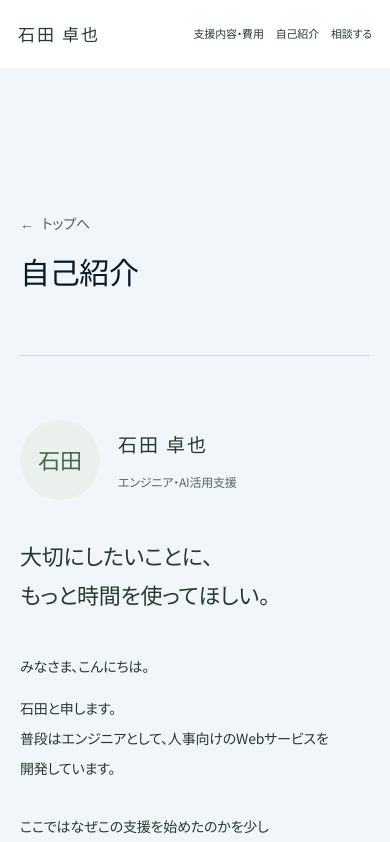
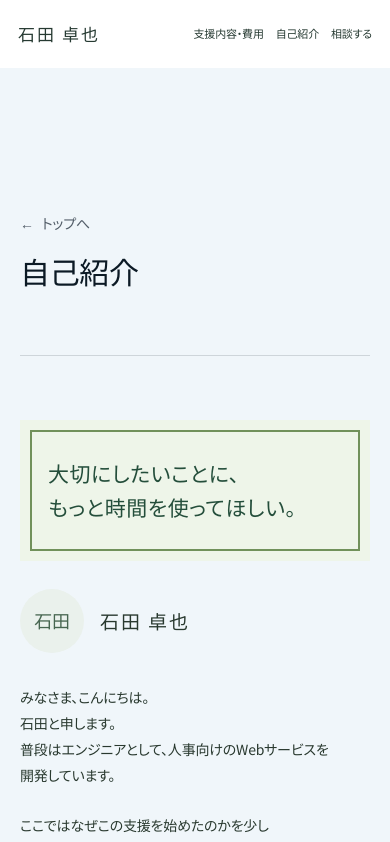
Before and after one commit to axhiz-dev/ishida-takuya, a Next.js app: page /business/profile in a window 390 px wide. Shown: the top 842 px of the page. Built offline with nearby package versions, Linux system fonts and the light colour scheme.

Commit message:
refine(business): simplify guide copy and add illustrated consultation steps

```diff
--- a/src/components/business/chat/SelfIntroduction.tsx
+++ b/src/components/business/chat/SelfIntroduction.tsx
@@ -4,17 +4,22 @@ import { profile } from "@/content/profile";
 import { BASE_PATH } from "@/config/site";
 import s from "./support.module.css";
 
-/** Set profile.photo to a public asset path when the owner's photo is supplied. */
-export function PersonIdentity({ compact = false }: { compact?: boolean }) {
-  return <div className={compact ? s.personCompact : s.person}>
-    {profile.photo ? <Image className={s.avatar} src={`${BASE_PATH}${profile.photo}`} alt="石田卓也の顔写真" width={96} height={96} /> : <div className={s.avatar} aria-label="顔写真は準備中です"><span aria-hidden="true">石田</span></div>}
-    <div><p className={s.personName}>石田 卓也</p><p className={s.personRole}>エンジニア・AI活用支援</p></div>
-  </div>;
+/** Reuse the owner's photo; never substitute a reference person's portrait. */
+export function PersonAvatar({ compact = false }: { compact?: boolean }) {
+  const className = compact ? `${s.avatar} ${s.avatarCompact}` : s.avatar;
+  return profile.photo
+    ? <Image className={className} src={`${BASE_PATH}${profile.photo}`} alt="石田卓也の顔写真" width={96} height={96} />
+    : <span className={className} aria-label="顔写真は準備中です"><span aria-hidden="true">石田</span></span>;
+}
+export function PersonIdentity() {
+  return <div className={s.person}><PersonAvatar /><p className={s.personName}>石田 卓也</p></div>;
 }
 export default function SelfIntroduction() {
   return <article className={s.letter}>
+    <header className={s.letterCover}>
+      <h2 className={s.letterTitle}><span>大切にしたいことに、</span><span>もっと時間を使ってほしい。</span></h2>
+    </header>
     <PersonIdentity />
-    <h2 className={s.letterTitle}>大切にしたいことに、もっと時間を使ってほしい。</h2>
     <div className={s.letterGroup}><p>みなさま、こんにちは。</p><p>石田と申します。<br />普段はエンジニアとして、人事向けのWebサービスを開発しています。</p></div>
     <div className={s.letterGroup}><p>ここではなぜこの支援を始めたのかを少しお話しさせてください。</p><p>私が何を大切にしているかを知ってもらうほうがお互いにとってよい仕事ができると思うからです。</p></div>
     <div className={s.letterGroup}><p>これまで、ピアニストや美容師、飲食店やライブハウスを営む方など、自分の好きなこと・強みを仕事にしている方々に出会ってきました。</p></div>
--- a/src/components/business/chat/support.module.css
+++ b/src/components/business/chat/support.module.css
@@ -4,7 +4,7 @@
 .panel [hidden] { display: none !important; }
 .panel button, .panel input, .panel textarea { font: inherit; }
 .panel button, .panel a, .panel summary { cursor: pointer; }
-.panel :focus-visible, .bridge :focus-visible { outline: 2px solid #376956; outline-offset: 4px; }
+.panel :focus-visible, .personLink:focus-visible { outline: 2px solid #376956; outline-offset: 4px; }
 .panelHeader { display: flex; align-items: center; justify-content: space-between; flex-shrink: 0; gap: 12px; padding: 18px 28px; border-bottom: 1px solid #e4eae6; }
 .panelHeader h1 { font: inherit; font-weight: 600; margin: 0; outline: none; }
 .close { display: grid; place-items: center; width: 44px; height: 44px; border-radius: 50%; }
@@ -16,7 +16,7 @@
 .eyebrow { font-size: 12px; color: #526b5c; margin: 0 0 12px; }
 .sectionTitle { font-size: clamp(23px, 3vw, 30px); line-height: 1.6; letter-spacing: .025em; margin: 0 0 18px; }
 .lead { color: #52615a; margin: 0 0 30px; }
-.priceGrid { display: grid; grid-template-columns: repeat(2, minmax(0, 1fr)); gap: 16px; margin: 28px 0; }
+.priceGrid { display: grid; grid-template-columns: repeat(2, minmax(0, 1fr)); gap: 16px; margin: 0 0 28px; }
 .priceCard { border: 1px solid #dce5df; padding: 24px; border-radius: 12px; }
 .priceCard:first-child { background: #f4f8f5; }
 .priceCard h3 { font-size: 18px; margin: 15px 0; }
@@ -32,43 +32,43 @@
 .costNote h3 { font-size: 15px; margin: 0 0 8px; }
 .costNote p { font-size: 13px; margin: 0; }
 .textLink { display: inline-flex; align-items: center; gap: 8px; color: #315f47; text-decoration: underline; text-underline-offset: 4px; font-size: 13px; min-height: 44px; }
-.process { list-style: none; padding: 0; margin: 30px 0 0; }
-.process li { display: grid; grid-template-columns: 34px minmax(0, 1fr); gap: 20px; padding: 26px 0; border-top: 1px solid #e1e8e3; }
-.stepNumber { color: #526b5c; font-size: 13px; padding-top: 3px; }
-.process h3 { margin: 0 0 10px; font-size: 18px; }
-.process p { margin: 0; font-size: 14px; }
-.process .result { margin-top: 16px; background: #f4f7f4; padding: 12px 16px; border-radius: 7px; font-size: 12px; }
-.result strong { font-size: 13px; font-weight: 500; }
+.process { list-style: none; padding: 0; margin: 0; }
+.process > li { position: relative; display: grid; grid-template-columns: minmax(0, 1fr) 230px; align-items: center; gap: 30px; padding: 0 0 58px; margin-bottom: 24px; }
+.process > li:last-child { padding-bottom: 0; margin-bottom: 0; }
+.stepNumber { display: block; color: #526b5c; font-size: 13px; letter-spacing: .1em; margin-bottom: 8px; }
+.process h3 { margin: 0 0 12px; font-size: 18px; }
+.process p { margin: 0; font-size: 14px; line-height: 1.85; }
+.process .result { margin-top: 14px; padding-top: 12px; border-top: 1px solid #dce5df; font-size: 12px; color: #526b5c; }
+.result strong { font-size: 12px; font-weight: 500; }
+.processComic { width: 100%; aspect-ratio: 1; overflow: hidden; position: relative; border-radius: 12px; }
+.processComic img { position: absolute; width: 200%; max-width: none; height: 200%; }
+.processArrow { position: absolute; left: calc(50% - 15px); bottom: 0; color: #526b5c; }
 .faqGroup { margin: 30px 0; }
 .faqGroup h3 { font-size: 13px; color: #526b5c; margin: 0 0 10px; }
 .faqGroup details { border-bottom: 1px solid #e1e8e3; }
 .faqGroup summary { padding: 18px 8px; font-size: 14px; font-weight: 500; }
 .faqGroup details[open] { background: #f6f9f6; }
 .faqGroup details p { margin: 0; padding: 0 20px 22px; font-size: 14px; }
-.person, .personCompact { display: flex; align-items: center; gap: 22px; }
-.avatar { width: 96px; height: 96px; border-radius: 50%; object-fit: cover; flex-shrink: 0; background: #eaf1ec; display: grid; place-items: center; color: #476650; font-size: 22px; }
+.person { display: flex; align-items: center; gap: 20px; margin: 0 0 32px; }
+.avatar { width: 88px; height: 88px; border-radius: 50%; object-fit: cover; flex-shrink: 0; background: #eaf1ec; display: grid; place-items: center; color: #476650; font-size: 22px; }
+.avatarCompact { width: 44px; height: 44px; font-size: 13px; }
 .personName { margin: 0; font-size: 21px; font-weight: 500; letter-spacing: .1em; }
-.personRole { margin: 4px 0 0; color: #59685f; font-size: 12px; }
-.personCompact { gap: 14px; }
-.personCompact .avatar { width: 54px; height: 54px; font-size: 14px; }
-.personCompact .personName { font-size: 16px; }
-.letter { max-width: 640px; margin: auto; color: #29392f; font-family: "Noto Sans JP", sans-serif; font-size: 15px; line-height: 2.15; }
-.letterTitle { margin: 36px 0; font-size: clamp(22px, 3vw, 28px); line-height: 1.8; }
-.letterGroup { margin: 0 0 32px; }
-.letterGroup p { margin: 0 0 12px; }
-.letterGroup ul { margin: 16px 0; }
-.letterGroup li { padding-left: 3px; margin: 6px 0; }
+.letter { max-width: 680px; margin: auto; color: #29392f; font-family: "Noto Sans JP", sans-serif; font-size: 15px; line-height: 1.85; }
+.letterCover { padding: 16px; background: #eef5e9; margin: 0 0 28px; }
+.letterTitle { margin: 0; padding: 30px 22px; border: 2px solid #71915b; font-size: clamp(22px, 3vw, 28px); line-height: 1.65; color: #244e3b; letter-spacing: .025em; }
+.letterTitle span { display: block; }
+.letterGroup { margin: 0 0 28px; }
+.letterGroup p { margin: 0; }
+.letterGroup ul { margin: 10px 0; }
+.letterGroup li { padding-left: 3px; margin: 0; }
 .signature { text-align: right; margin: 24px 0; }
-.panelCta { border-top: 1px solid #dce5df; padding-top: 28px; margin-top: 36px; }
+.panelCta { border-top: 1px solid #dce5df; padding-top: 28px; margin-top: 36px; text-align: center; }
 .panelCta p { font-size: 14px; }
 .panelCta small { display: block; margin-top: 10px; font-size: 12px; color: #53635a; }
 .primary { background: #2c503d; color: white; border-radius: 8px; padding: 14px 20px; display: inline-flex; align-items: center; justify-content: center; gap: 12px; min-height: 48px; text-decoration: none; font-size: 14px; }
 .primary:hover { background: #203f2e; }
-.bridge { margin-top: 32px; padding: 28px; border: 1px solid #dce5df; border-radius: 12px; background: #f6f9f6; font-size: 14px; }
-.bridge h2 { font-size: 20px; margin: 20px 0 14px; }
-.bridge p { margin: 8px 0; }
-.bridge ul { padding-left: 1.3em; list-style: disc; margin: 14px 0; }
-.bridge li { margin: 6px 0; }
+.personLink { display: flex; align-items: center; gap: 12px; margin-top: 28px; padding: 10px 0; min-height: 64px; width: fit-content; color: #315f47; cursor: pointer; font-size: 14px; text-align: left; }
+.personLink:hover > span:nth-child(2) { text-decoration: underline; text-underline-offset: 4px; }
 .contactIntro h2 { font-size: 25px; margin: 0 0 16px; line-height: 1.6; }
 .contactIntro p { margin: 0 0 15px; }
 .contactSteps { display: flex; flex-wrap: wrap; gap: 10px; list-style: none; padding: 0; margin: 24px 0; font-size: 12px; }
@@ -81,12 +81,22 @@
   .panelBody { padding: 26px 22px calc(32px + env(safe-area-inset-bottom)); }
   .priceGrid { grid-template-columns: 1fr; }
   .priceCard { padding: 22px; }
-  .person { gap: 18px; }
-  .avatar { width: 80px; height: 80px; }
+  .person { gap: 16px; }
+  .avatar:not(.avatarCompact) { width: 64px; height: 64px; font-size: 18px; }
   .personName { font-size: 19px; }
   .letter { font-size: 14px; }
-  .letterGroup { margin-bottom: 28px; }
-  .process li { gap: 10px; }
+  .letterGroup { margin-bottom: 24px; }
+  .letterCover { padding: 10px; }
+  .letterTitle { padding: 24px 16px; font-size: 21px; }
+  .process > li { grid-template-columns: minmax(0, 1fr) clamp(96px, 28vw, 160px); gap: 14px; align-items: start; padding-bottom: 44px; }
+  .processComic { margin-top: 30px; }
+  .process h3 { font-size: 16px; }
+  .process p { font-size: 13px; }
+  .processArrow { bottom: 0; }
   .primary { width: 100%; }
-  .bridge { padding: 20px; }
+
 }
+
+@media (min-width: 420px) and (max-width: 680px) {
+  .process > li { grid-template-columns: minmax(0, 1fr) 120px; }
+}
```
Also changed, not shown: public/images/business/support-process.md (added, +13 -0 lines), src/components/business/chat/BusinessChat.tsx (+7 -9 lines), src/components/business/chat/SupportPanel.tsx (+20 -7 lines), public/images/business/support-process.webp (added), 2 other files (tests, documents, lock files or other folders).
